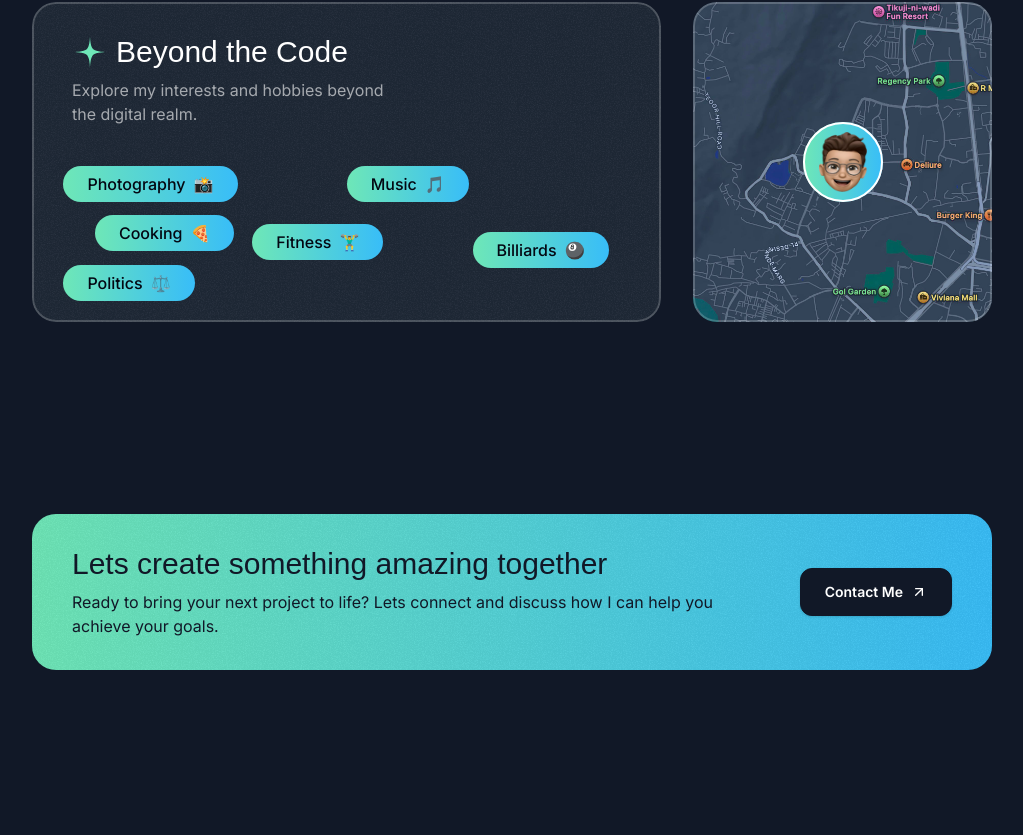
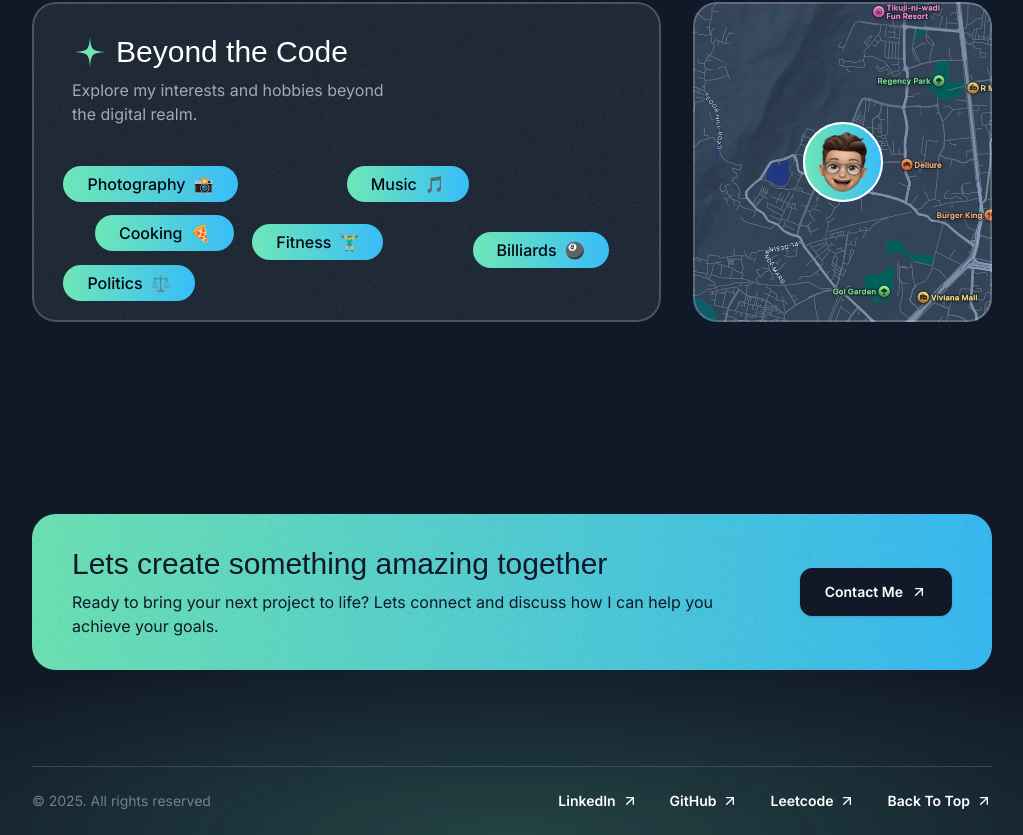
Before and after one commit to ammare03/built-by-ammar, a Next.js app: page / in a window 1280 px wide. Shown: the part 4398-5233 px from the top of the page, without its empty margins (128-1151 px from the left). Before the commit the page ends 5164 px from the top, so only its background shows below. Built offline with nearby package versions, Linux system fonts and the light colour scheme; a web font is replaced by a local one.

Commit message:
feat: add Footer component with navigation links and enhance HeroSection structure

```diff
--- a/src/app/page.tsx
+++ b/src/app/page.tsx
@@ -6,6 +6,7 @@
 import { TestimonialsSection } from "@/sections/Testimonials";
 import { AboutSection } from "@/sections/About";
 import { ContactSection } from "@/sections/Contact";
+import { Footer } from "@/sections/Footer";
 
 export default function Home() {
   return (
@@ -23,6 +24,7 @@
         <TestimonialsSection />
         <AboutSection />
         <ContactSection />
+        <Footer />
       </FadeContent>
     </div>
   );
--- a/src/sections/Footer.tsx
+++ b/src/sections/Footer.tsx
@@ -1,3 +1,50 @@
+import { ArrowUpRight } from "lucide-react";
+import Link from "next/link";
+
+const footerLinks = [
+  {
+    title: "LinkedIn",
+    href: "https://www.linkedin.com/in/ammar-engineer-9b673b326/",
+  },
+  {
+    title: "GitHub",
+    href: "https://github.com/ammare03/",
+  },
+  {
+    title: "Leetcode",
+    href: "https://leetcode.com/u/ammare03/",
+  },
+  {
+    title: "Back To Top",
+    href: "#hero",
+  },
+];
+
 export const Footer = () => {
-  return <div>Footer Section</div>;
+  return (
+    <footer className="relative -z-10 overflow-x-clip">
+      <div className="absolute h-[400px] w-[1600px] bottom-0 left-1/2 -translate-x-1/2 bg-emerald-300/30 [mask-image:radial-gradient(50%_50%_at_bottom_center,black,transparent)] -z-10 animate-pulse"></div>
+      <div className="container">
+        <div className="border-t border-white/15 py-6 text-sm flex flex-col md:flex-row items-center md:justify-between gap-8">
+          <div className="text-white/40">
+            &copy; {new Date().getFullYear().toString()}. All rights reserved
+          </div>
+          <nav className="flex flex-col md:flex-row items-center gap-8">
+            {footerLinks.map((link) => (
+              <Link
+                className="inline-flex items-center gap-1.5 hover:-translate-y-[3px] transition-all duration-200 ease-in-out"
+                key={link.title}
+                href={link.href}
+                target="_blank"
+                rel="noopener noreferrer"
+              >
+                <span className="font-semibold">{link.title}</span>
+                <ArrowUpRight className="size-4" />
+              </Link>
+            ))}
+          </nav>
+        </div>
+      </div>
+    </footer>
+  );
 };
--- a/src/sections/Hero.tsx
+++ b/src/sections/Hero.tsx
@@ -9,7 +9,10 @@
 
 export const HeroSection = () => {
   return (
-    <div className="py-16 md:py-24 lg:py-30 relative z-0 overflow-x-clip">
+    <div
+      id="hero"
+      className="py-16 md:py-24 lg:py-30 relative z-0 overflow-x-clip"
+    >
       <div className="absolute inset-0 [mask-image:linear-gradient(to_bottom,transparent,black_10%,black_70%,transparent)]">
         <div
           className="absolute inset-0 -z-30 opacity-5"
```
